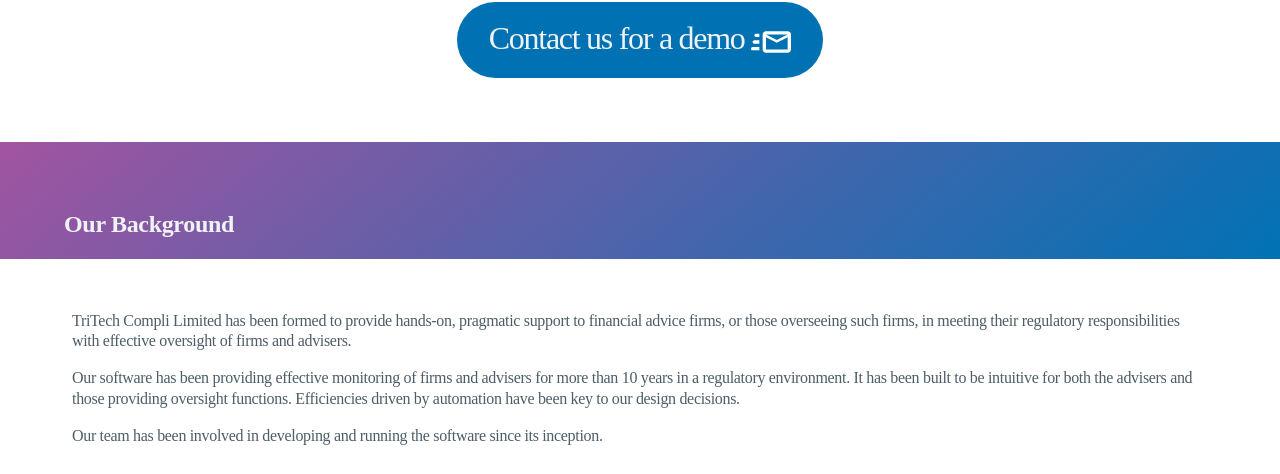
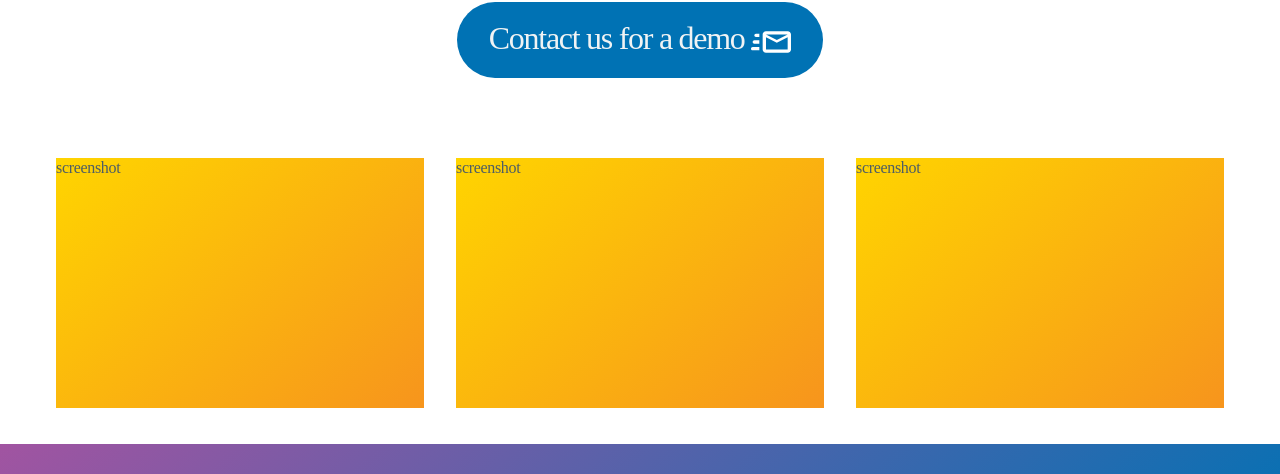
Before and after one commit to TriTech-Compli/TriTech-Compli, a plain HTML site: page index.html in a window 1280 px wide. Shown: the part 2173-2647 px from the top of the page. Drawn offline with Linux system fonts and the light colour scheme.

Commit message:
Update index.html

```diff
--- a/index.html
+++ b/index.html
@@ -132,11 +132,11 @@
             </a>
         </div>
 
-<!--        <div id="screenshots" class="flex-container constrained-width" style="-margin-left:-1em; -margin-right:-1em;">-->
-<!--            <div class="yellow-to-orange-gradient" style="margin:1em; height: 250px; flex: 1 200px;">screenshot</div>-->
-<!--            <div class="yellow-to-orange-gradient" style="margin:1em; height: 250px; flex: 1 200px;">screenshot</div>-->
-<!--            <div class="yellow-to-orange-gradient" style="margin:1em; height: 250px; flex: 1 200px;">screenshot</div>-->
-<!--        </div>-->
+        <div id="screenshots" class="flex-container constrained-width" style="-margin-left:-1em; -margin-right:-1em;">
+            <div class="yellow-to-orange-gradient" style="margin:1em; height: 250px; flex: 1 200px;">screenshot</div>
+            <div class="yellow-to-orange-gradient" style="margin:1em; height: 250px; flex: 1 200px;">screenshot</div>
+            <div class="yellow-to-orange-gradient" style="margin:1em; height: 250px; flex: 1 200px;">screenshot</div>
+        </div>
 
         <div class="purple-to-blue-gradient">
             <h2 class="constrained-width text-white" style="padding:3em 1em 1em 1em;">
```
